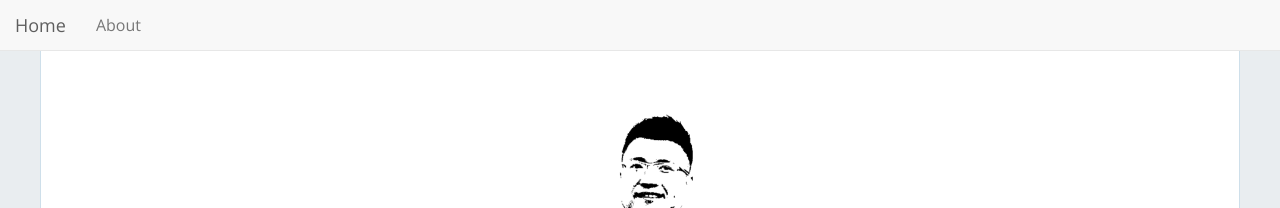
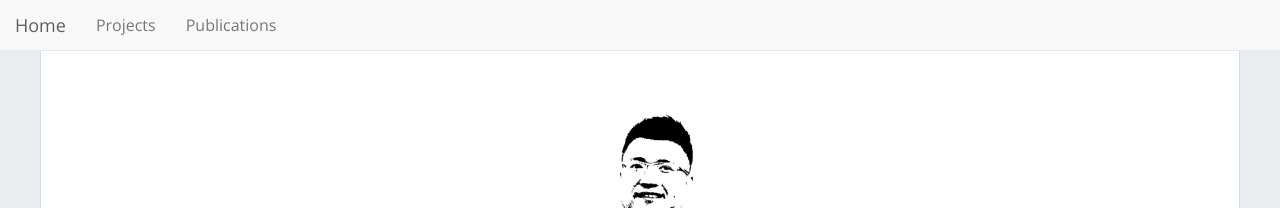
Before and after one commit to ymcmrs/ymcmrs.github.io, a Jekyll site: the page built from index.html, in a window 1280 px wide. Shown: the top 208 px of the page. Built offline with Jekyll 4.4.1, drawn with Linux system fonts in a browser that asks for light colours; nearby versions of some CDN libraries; the list of posts is cut into pages by our own code.

Commit message:
update contain

```diff
--- a/_config.yml
+++ b/_config.yml
@@ -107,10 +107,10 @@ pagination:
 #### Phantom Navigation menu
 enable_nav: true
 nav_item:
-  - { url: '/about', text: 'About' }
+  #- { url: '/about', text: 'About' }
   #- { url: '/', text: 'All' }
-  #- { url: '/about', text: 'Projects' }
-  #- { url: 'https://scholar.google.com/citations?user=MHn0N58AAAAJ&hl=en', text: 'Publications' }
+  - { url: '/about', text: 'Projects' }
+  - { url: 'https://scholar.google.com/citations?user=MHn0N58AAAAJ&hl=en', text: 'Publications' }
   #- { url: '/about', text: 'CV' }
   #- { url: '/about', text: 'Photography' }
   #- { url: '/about', text: 'AutoRealtime' }
```
